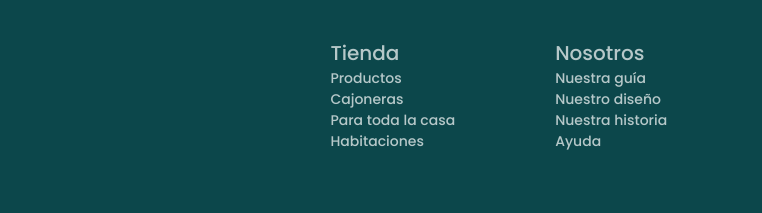
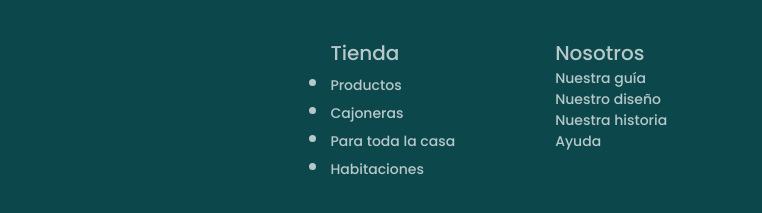
Before and after one commit to Adalab/modulo-1-evaluacion-final-Tasac-sainz, a website built with Vite: page src/index.html in a window 1280 px wide. Shown: the part 2523-2736 px from the top of the page, 0-762 px from the left. Built offline with nearby package versions, Linux system fonts and the light colour scheme; files whose address does not match are found by name.

Commit message:
algún cambio menor

```diff
--- a/src/partials/main.html
+++ b/src/partials/main.html
@@ -47,12 +47,15 @@
   <div class="articles">
       <div class="shopArticle">
         <p class="shop">Tienda</p>
-          <ul>
-            <il><a href="https://adalab.es" target="_blank">Productos</a></il>
-            <il><a href="https://adalab.es" target="_blank">Cajoneras</a></il>
-            <il><a href="https://adalab.es" target="_blank">Para toda la casa</a></il>
-            <il><a href="https://adalab.es" target="_blank">Habitaciones</a></il>
-          </ul>
+         <!-- corregido con Ana añado el nav -->
+          <nav>
+            <ul>
+                <li><a href="https://adalab.es" target="_blank">Productos</a></il>
+                <li><a href="https://adalab.es" target="_blank">Cajoneras</a></il>
+                <li><a href="https://adalab.es" target="_blank">Para toda la casa</a></il>
+                <li><a href="https://adalab.es" target="_blank">Habitaciones</a></il>
+              </ul>
+            </nav>
       </div>
 
       <div class="aboutArticle">
```
